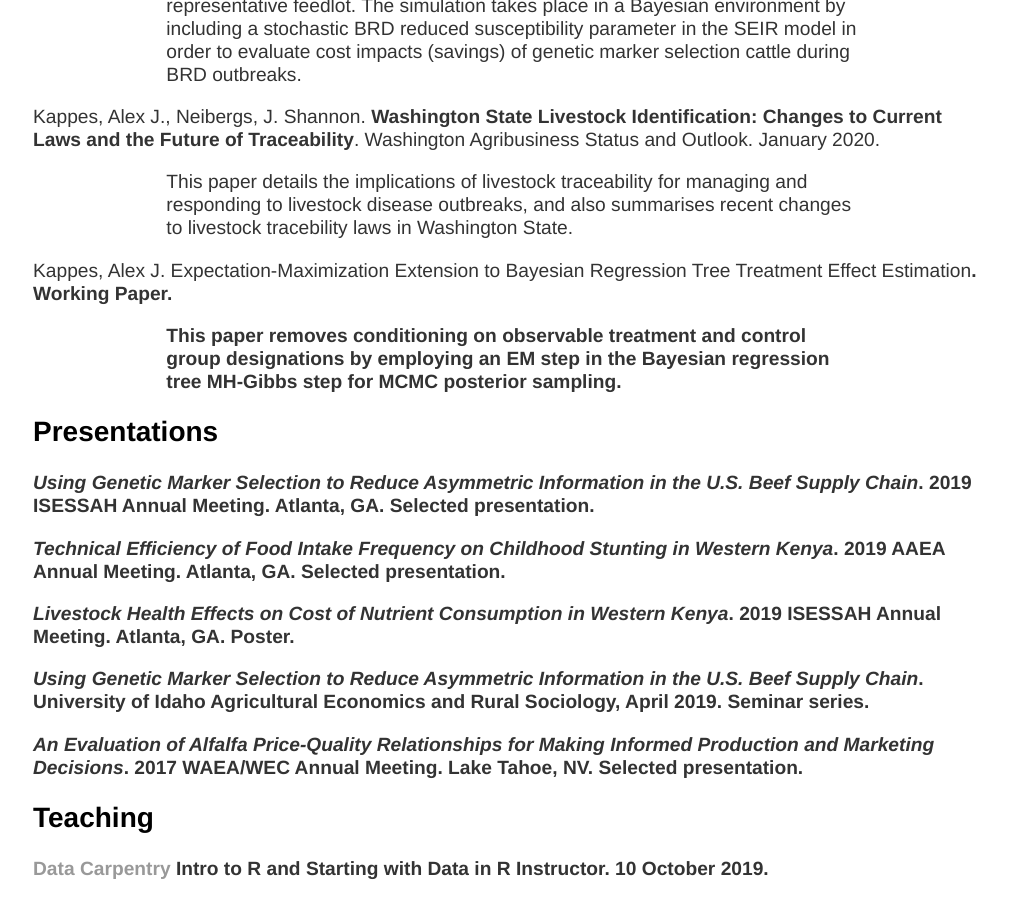
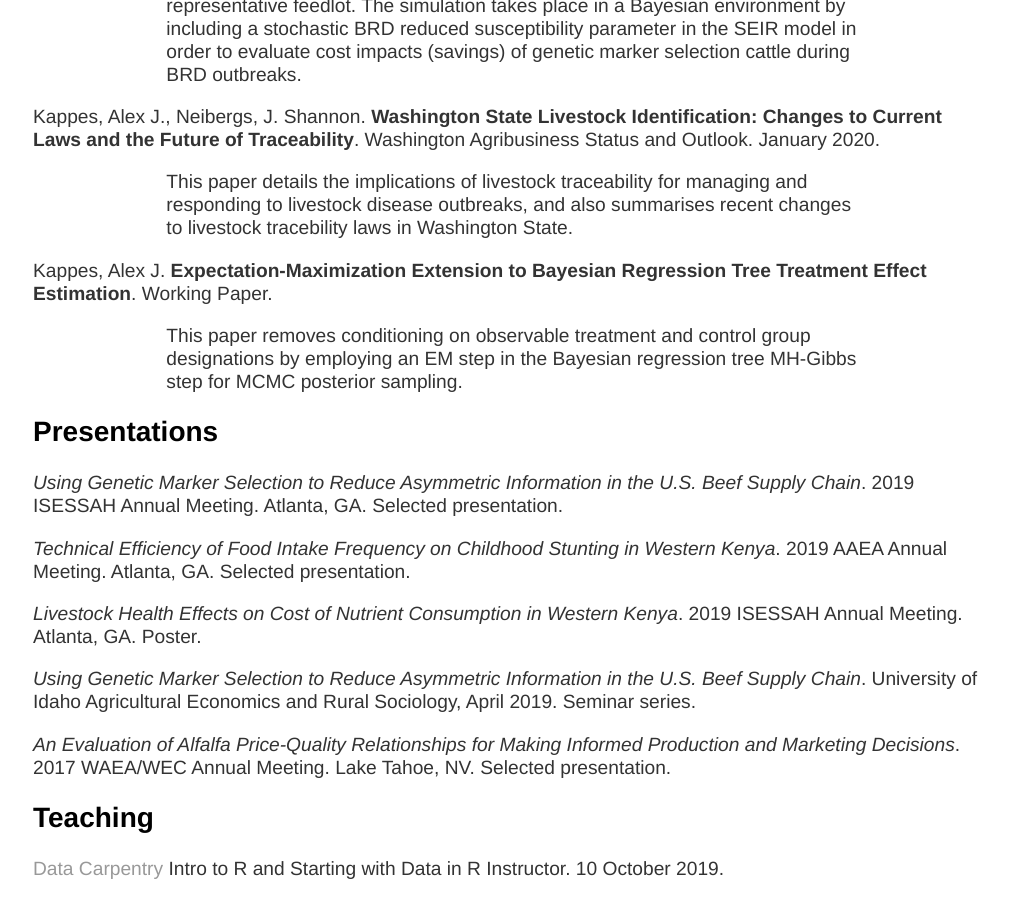
Before and after one commit to AJKappes/AJKappes.github.io, a Jekyll site: the page about/index.html, which Jekyll copies as it is, in a window 1280 px wide and 900 px high, scrolled down 1027 px. Shown: the whole window, without its empty margins (127-1136 px from the left). Built offline with Jekyll 4.4.1, drawn with Linux system fonts in a browser that asks for light colours.

```diff
--- a/about/index.html
+++ b/about/index.html
@@ -50,7 +50,7 @@ to Reduce Asymmetric Information in the U.S. Beef Supply Chain</b>. Working pape
 
 		<p class="indented"> This paper details the implications of livestock traceability for managing and responding to livestock disease outbreaks, and also summarises recent changes to livestock tracebility laws in Washington State.</p>
 
-		<p>Kappes, Alex J. Expectation-Maximization Extension to Bayesian Regression Tree Treatment Effect Estimation<b>. Working Paper.</p>
+		<p>Kappes, Alex J. <b>Expectation-Maximization Extension to Bayesian Regression Tree Treatment Effect Estimation</b>. Working Paper.</p>
 
 		<p class="indented"> This paper removes conditioning on observable treatment and control group designations by employing an EM step in the Bayesian regression tree MH-Gibbs step for MCMC posterior sampling.</p>
 
```
